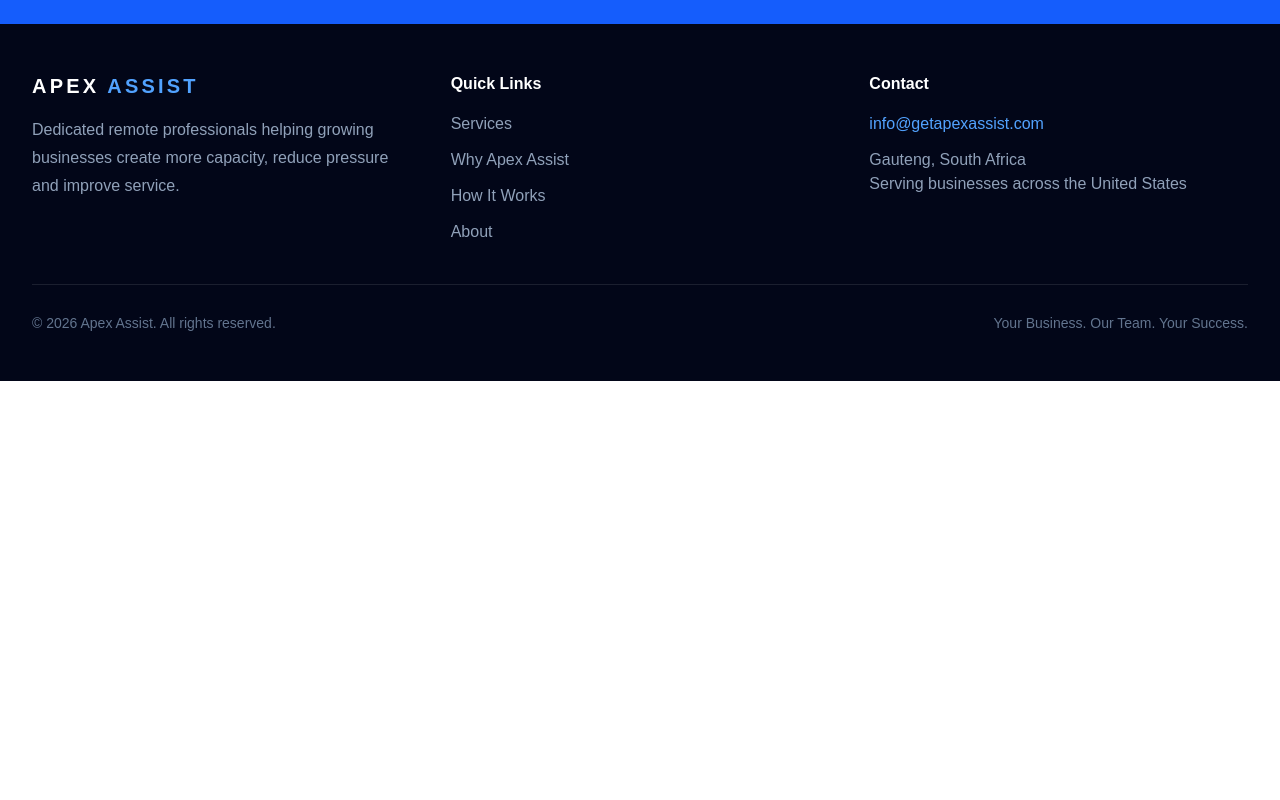
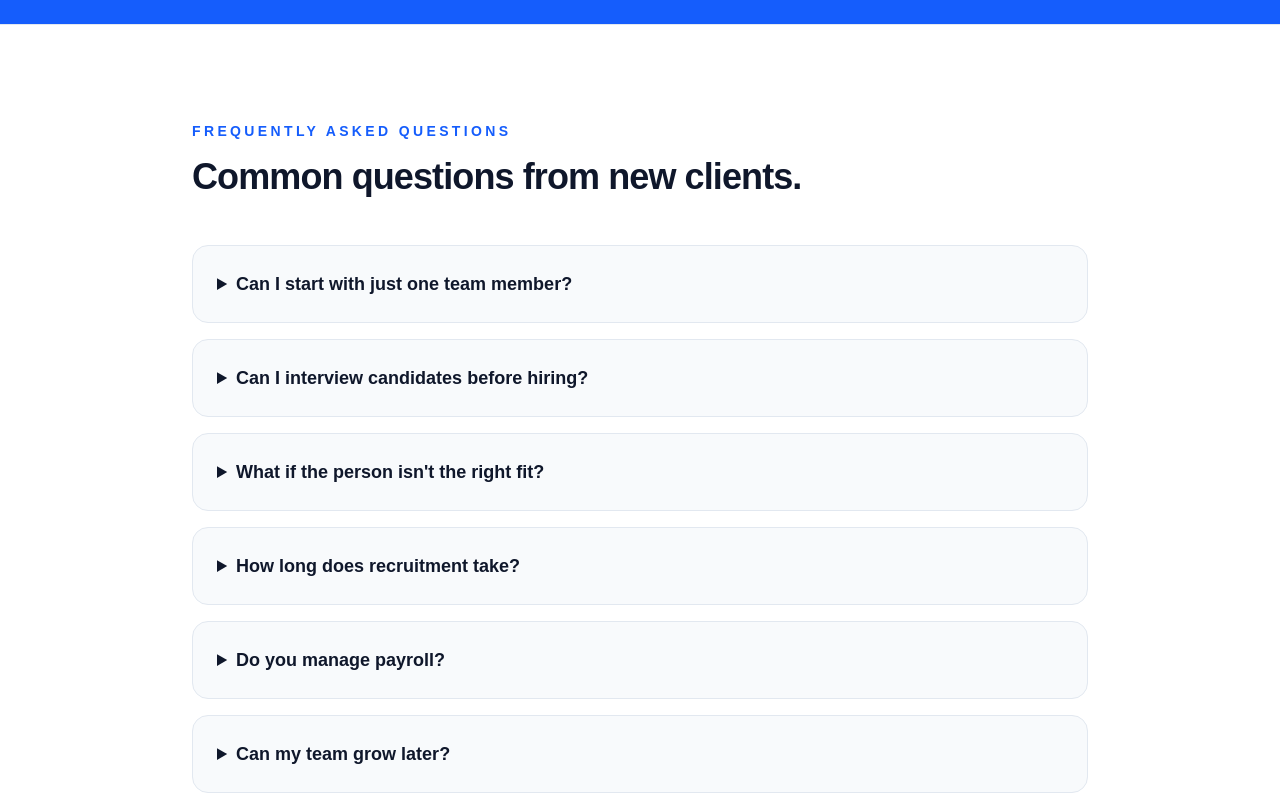
Before and after one commit to apexassist/apexassist-website, a Next.js app: page / in a window 1280 px wide. Shown: the part 6360-7160 px from the top of the page. Before the commit the page ends 6741 px from the top, so only its background shows below. Built offline with nearby package versions, Linux system fonts and the light colour scheme.

Commit message:
Add FAQ section

```diff
--- a/app/page.tsx
+++ b/app/page.tsx
@@ -79,6 +79,33 @@ const industries = [
   "Healthcare Practices",
   "Legal Firms",
   "E-commerce",
+];
+
+const faqs = [
+  {
+    question: "Can I start with just one team member?",
+    answer: "Yes. Most of our clients begin with one dedicated professional and grow their team as their business expands."
+  },
+  {
+    question: "Can I interview candidates before hiring?",
+    answer: "Absolutely. We present shortlisted candidates and you make the final hiring decision."
+  },
+  {
+    question: "What if the person isn't the right fit?",
+    answer: "If things aren't working out, we'll recruit a replacement to ensure your business continues to receive the support it needs."
+  },
+  {
+    question: "How long does recruitment take?",
+    answer: "Most placements are completed within one to three weeks depending on the role and requirements."
+  },
+  {
+    question: "Do you manage payroll?",
+    answer: "Yes. We handle payroll and administration so you can focus on running your business."
+  },
+  {
+    question: "Can my team grow later?",
+    answer: "Definitely. Apex Assist is designed to help businesses scale from one remote professional to an entire remote department."
+  }
 ];
 
 function CheckIcon() {
@@ -556,6 +583,35 @@ export default function Home() {
         </div>
       </section>
 
+      <section id="faq" className="border-y border-slate-200 bg-white px-6 py-24 lg:px-8">
+  <div className="mx-auto max-w-4xl">
+    <p className="text-sm font-bold uppercase tracking-[0.24em] text-blue-600">
+      Frequently Asked Questions
+    </p>
+
+    <h2 className="mt-4 text-4xl font-extrabold tracking-tight text-slate-900">
+      Common questions from new clients.
+    </h2>
+
+    <div className="mt-12 space-y-4">
+      {faqs.map((faq) => (
+        <details
+          key={faq.question}
+          className="rounded-2xl border border-slate-200 bg-slate-50 p-6"
+        >
+          <summary className="cursor-pointer text-lg font-semibold text-slate-900">
+            {faq.question}
+          </summary>
+
+          <p className="mt-4 leading-7 text-slate-600">
+            {faq.answer}
+          </p>
+        </details>
+      ))}
+    </div>
+  </div>
+</section>
+
       <footer className="bg-slate-950 px-6 py-12 lg:px-8">
         <div className="mx-auto grid max-w-7xl gap-10 border-b border-white/10 pb-10 md:grid-cols-3">
           <div>
```
